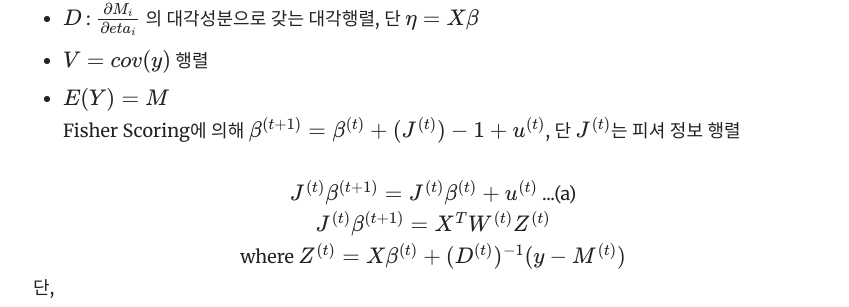
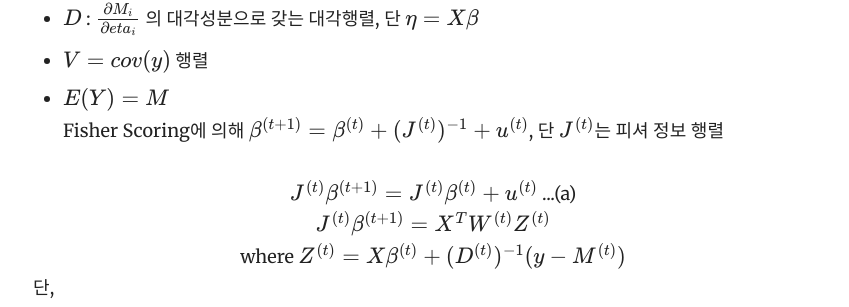
Before and after one commit to yrk3434/yrk3434.github.io, a Jekyll site: the page built from _docs/Theory/Computational Statistics_Optimization.md, in a window 1280 px wide and 900 px high, scrolled down 7290 px. Shown: the part 144-451 px from the top of the window, without its empty margins (357-1206 px from the left). Built offline with Jekyll 4.4.1, drawn with Linux system fonts in a browser that asks for light colours; formulas are drawn with MathJax 3.

```diff
--- a/_docs/Theory/Computational Statistics_Optimization.md
+++ b/_docs/Theory/Computational Statistics_Optimization.md
@@ -216,7 +216,7 @@ GLM에서 y의 분포는 대개 지수족(exponential family)이다. GLM 전반
 - $ V  = cov(y) $ 행렬
 - $ E(Y) = M $
 <br/>
-Fisher Scoring에 의해 $ \beta^{(t+1)}=\beta^{(t)} + (J^{(t)})-1+u^{(t)} $, 단 $ J^{(t)} $는 피셔 정보 행렬<br/>
+Fisher Scoring에 의해 $ \beta^{(t+1)}=\beta^{(t)} + (J^{(t)})^{-1}+u^{(t)} $, 단 $ J^{(t)} $는 피셔 정보 행렬<br/>
 <center> $ J^{(t)} \beta^{(t+1)}= J^{(t)} \beta^{(t)} + u^{(t)} $ ...(a) </center>
 <center> $ J^{(t)} \beta^{(t+1)} = X^T W^{(t)} Z^{(t)} $ </center>
 <center> where $ Z^{(t)} = X \beta^{(t)} + (D^{(t)})^{-1} (y-M^{(t)}) $   </center>
```
